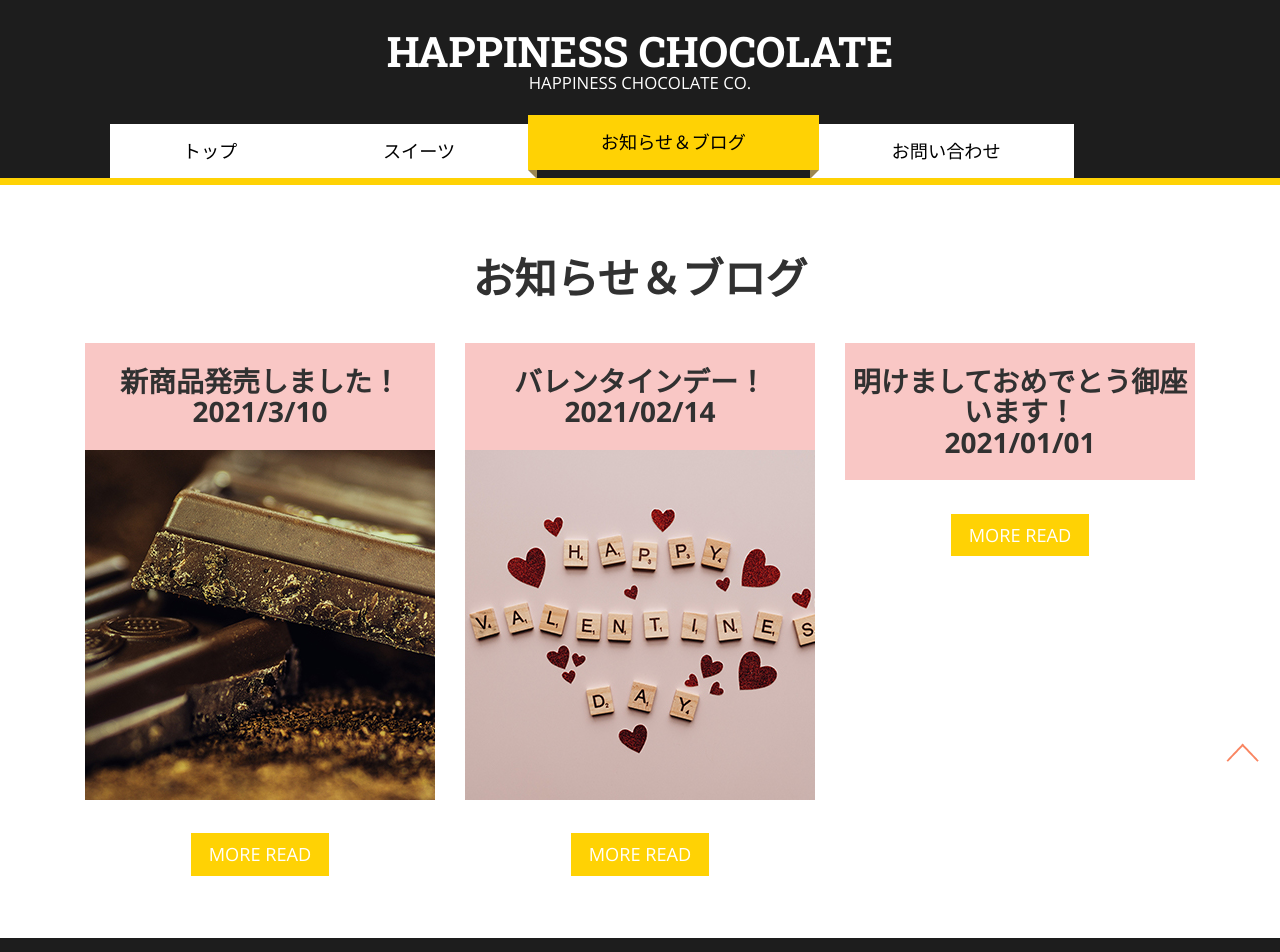
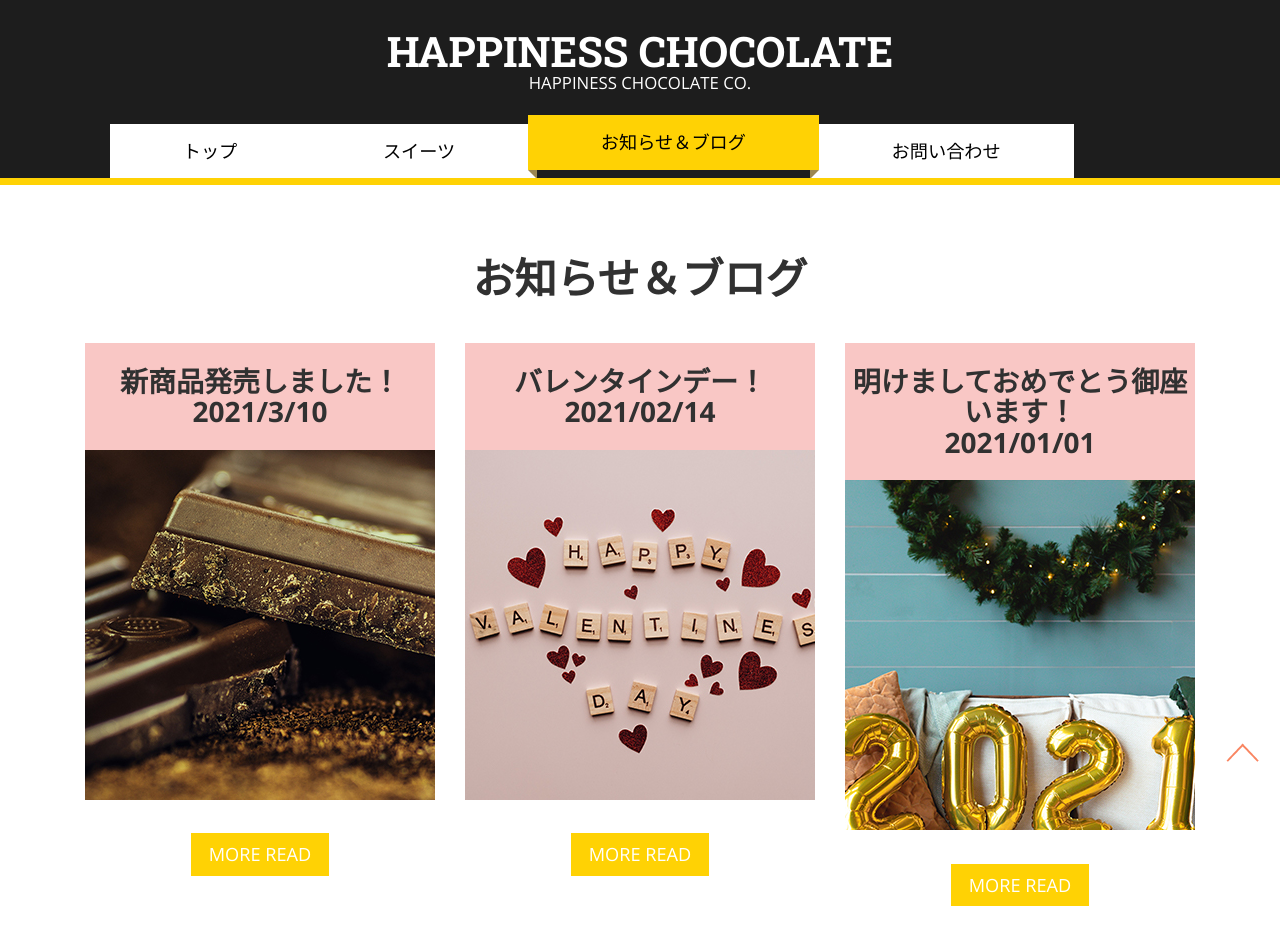
Before and after one commit to TATSUYA-YAMAGISHI/happiness_chocolate, a plain HTML site: page news.html in a window 1280 px wide. Shown: the top 952 px of the page. Drawn offline with nearby package versions, Linux system fonts and the light colour scheme; files that its build step writes are made by us from their sources; a script that the page names is missing; files whose address does not match are found by name.

Commit message:
Update news.html

```diff
--- a/news.html
+++ b/news.html
@@ -97,7 +97,7 @@ Smartphone Compatible web template, free webdesigns for Nokia, Samsung, LG, Sony
 						</div>
 						<div class="col-md-4 service-grid">
 						<h4>明けましておめでとう御座います！<br>2021/01/01</h4>
-						<img src="images/2021.jpg" class="img-responsive" alt="" />
+						<img src="https://github.com/TATSUYA-YAMAGISHI/happiness_chocolate/blob/main/2021.jpg?raw=true" class="img-responsive" alt="" />
 						<h5></h5>
 						<a href="#" class="button1"> more read</a>
 						</div>
```
